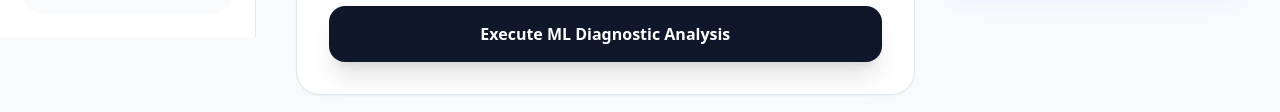
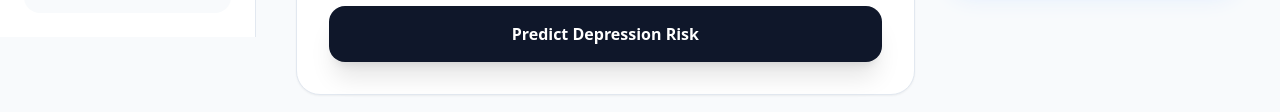
Before and after one commit to Siddharth-Saravanan/Student_Depression_Analysis_and_Prediction_using_Machine_Learning, a plain HTML site: page depredictor-platform/index.html in a window 1280 px wide. Shown: the part 763-875 px from the top of the page. Drawn offline with nearby package versions, Linux system fonts and the light colour scheme; a script that the page names is missing.

Commit message:
Update predict button label

```diff
--- a/depredictor-platform/index.html
+++ b/depredictor-platform/index.html
@@ -181,7 +181,7 @@
 
                         <button type="submit" id="submit-btn"
                                 class="w-full py-4 bg-slate-900 text-white rounded-2xl font-bold shadow-xl transition-all active:scale-[0.98]">
-                            Execute ML Diagnostic Analysis
+                            Predict Depression Risk
                         </button>
                     </form>
                 </section>
```
